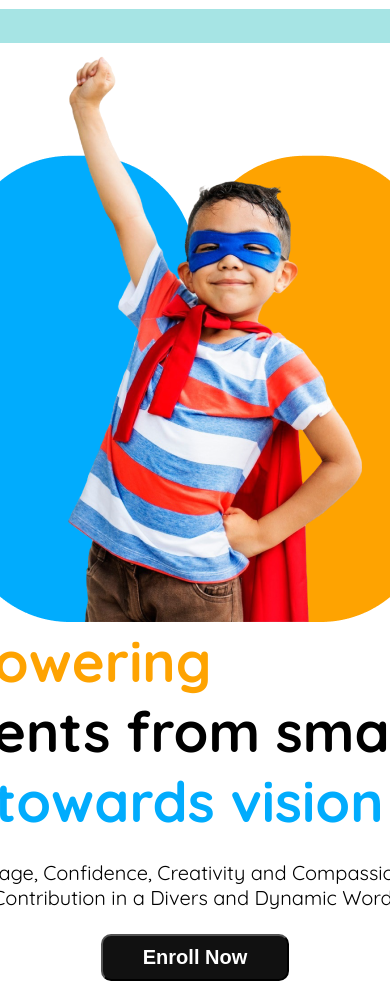
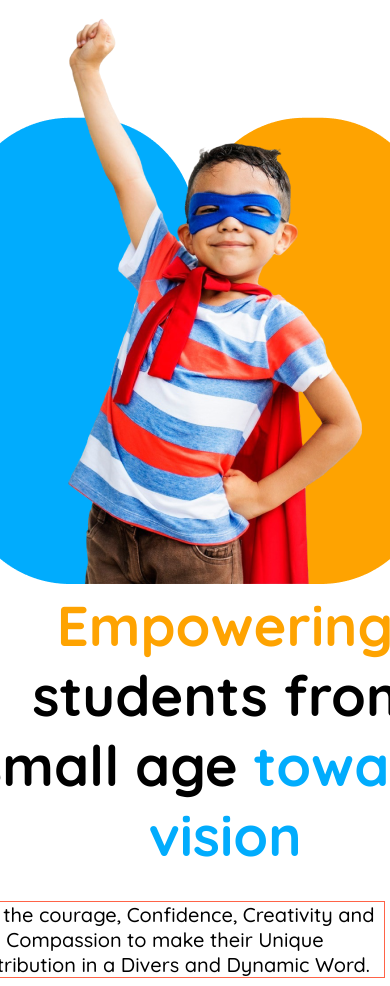
Before and after one commit to nahidkhan31/b11-assignment-2-kids-school, a plain HTML site: page index.html in a window 390 px wide. Shown: the part 114-1100 px from the top of the page. Drawn offline with Linux system fonts and the light colour scheme.

Commit message:
added code

```diff
--- a/index.html
+++ b/index.html
@@ -37,7 +37,7 @@
         <section>
             <div class="banner-head">
                 <div class="banner">
-                    <h2><span class="home">Empowering</span> <br><span class="goo">students <span class="small">from small</span> age</span> <span class="about">towards
+                    <h2><span class="home">Empowering</span> <br>students <span class="small">from small</span> age</span> <span class="about">towards
                             vision</span></h2>
                     <p>With the courage, Confidence, Creativity and Compassion to make their Unique Contribution in a
                         Divers and Dynamic Word.</p>
--- a/styles/media.css
+++ b/styles/media.css
@@ -9,7 +9,7 @@
     #schl{
         display: none;
     }
-    .marque{
+    .marquee{
         display: none;
     }
     /* hr{
@@ -31,10 +31,10 @@
         flex-direction: column-reverse;
         text-align: center;
     }
-    .about{
-        line-break: auto;
-    }
-    .goo{
+    /* .about{
+        line-break: normal;
+    } */
+    /* .goo{
         line-break: auto;
     }
     .home{
@@ -43,26 +43,40 @@
     }
     .small{
         line-break: auto;
-    }
-    /* .banner{
-        display: flex;
-        flex-direction: column;
-        justify-content: center;
-        margin: 0 auto;
-        text-align: center;
-        gap: 18px;
     } */
+
+    .banner{
+            width: 640px;
+            height: 331px;
+            margin-top: 250px;
+            margin-bottom: 20px;
+        }
+    .banner-2{
+            width: 640px;
+            height: 331px;
+        }
+    .banner h2{
+            width: 700px;
+            height: 331px;
+            text-align: center;
+            align-items: center;
+            padding: 0px 100px;
+         }
     /* .banner h2{
         border: 2px solid tomato;
         width: 500px;
         height: 300px;
         margin-left: 110px;
     } */
-    /* .banner p{
-        font-size: .80rem;
+    .banner p{
         font-weight: 500;
         text-align: center;
-    } */
+        margin-top: -20px;
+        border: 1px solid tomato;
+        width: 450px;
+        margin-left: 60px;
+        padding: 0px 0px 0px 10px;
+    }
     .box{
         display: flex;
         flex-direction: column;
```
